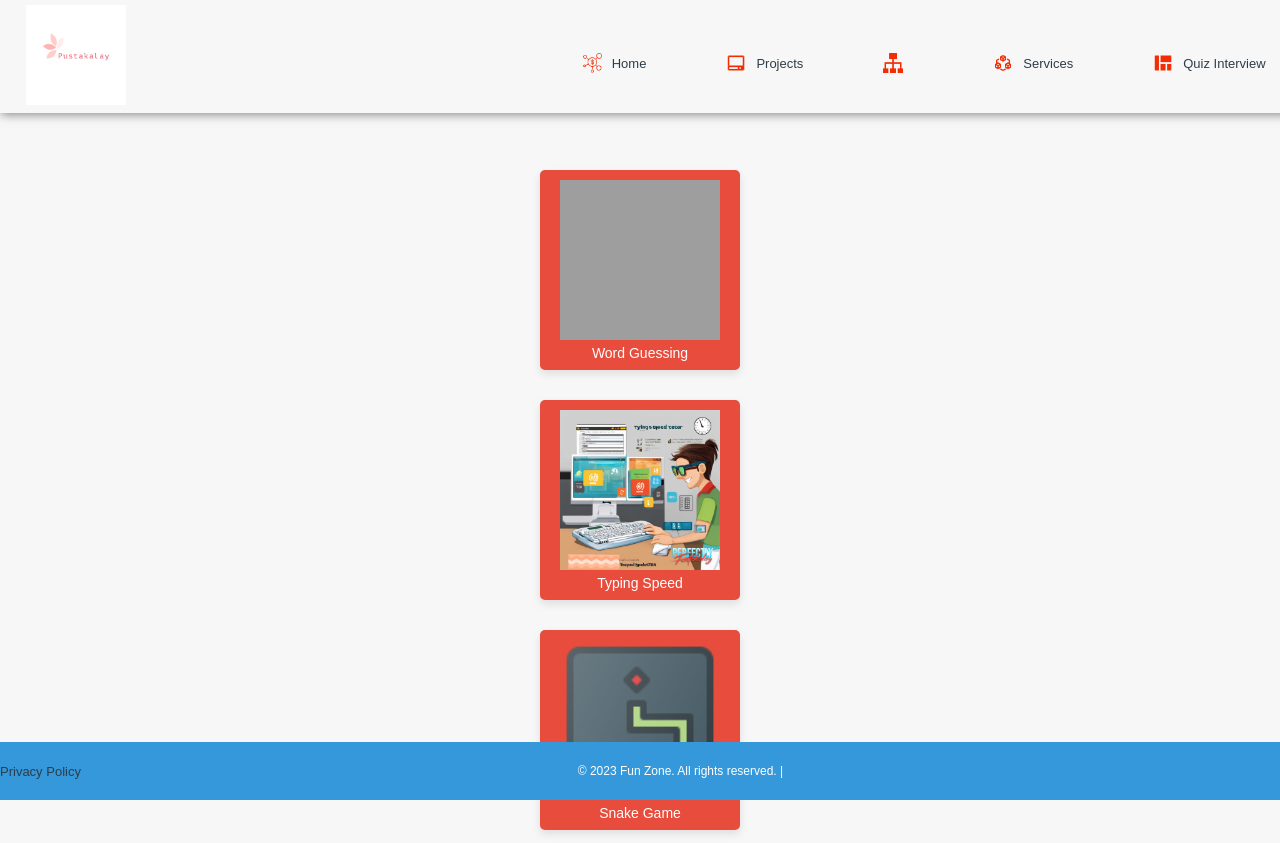
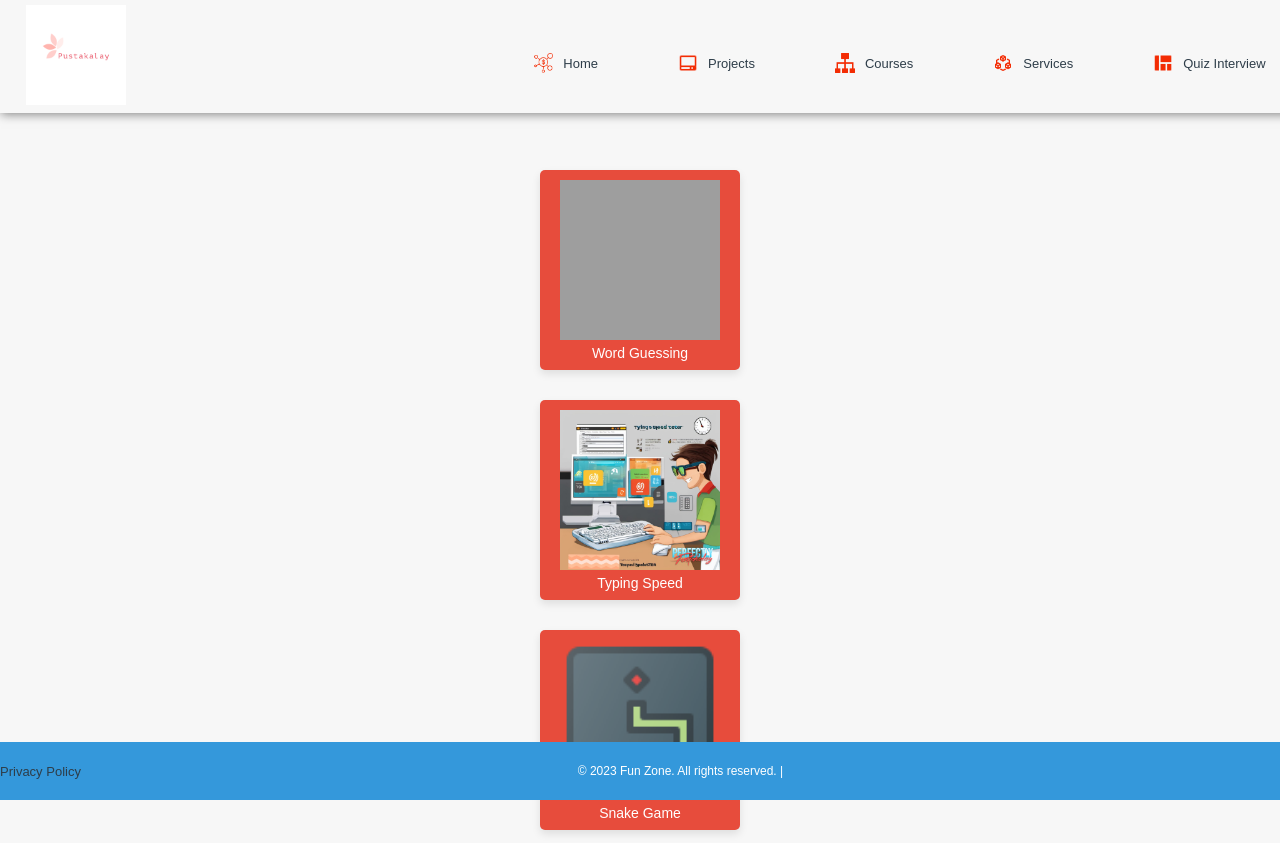
Before and after one commit to 07-Deepak/Pustakalay, a plain HTML site: page game/index.html in a window 1280 px wide. Shown: the top 843 px of the page. Drawn offline with Linux system fonts and the light colour scheme; grey boxes are pictures that could not be loaded.

Commit message:
Update index.html

```diff
--- a/game/index.html
+++ b/game/index.html
@@ -207,7 +207,7 @@
 			<ul id="list-switch">
 				<li><a href="../index.html"><img src="../images/courses/d1.png" class="icon">Home</a></li>
 				<li><a href="computer_courses.html"><img src="../images/courses/computer.png" class="icon">Projects</a></li>
-				<li><a href="../game/index.html"><img src="../images/courses/data.png" class="icon"></a></li>
+				<li><a href="../game/index.html"><img src="../images/courses/data.png" class="icon">Courses</a></li>
 				<li><a href="../other/service.html"><img src="../images/courses/algo.png" class="icon">Services</a></li>
 				<li><a href="../subjects/quiz.html"><img src="../images/courses/projects.png" class="icon">Quiz Interview</a></li>
 			</ul>
```
